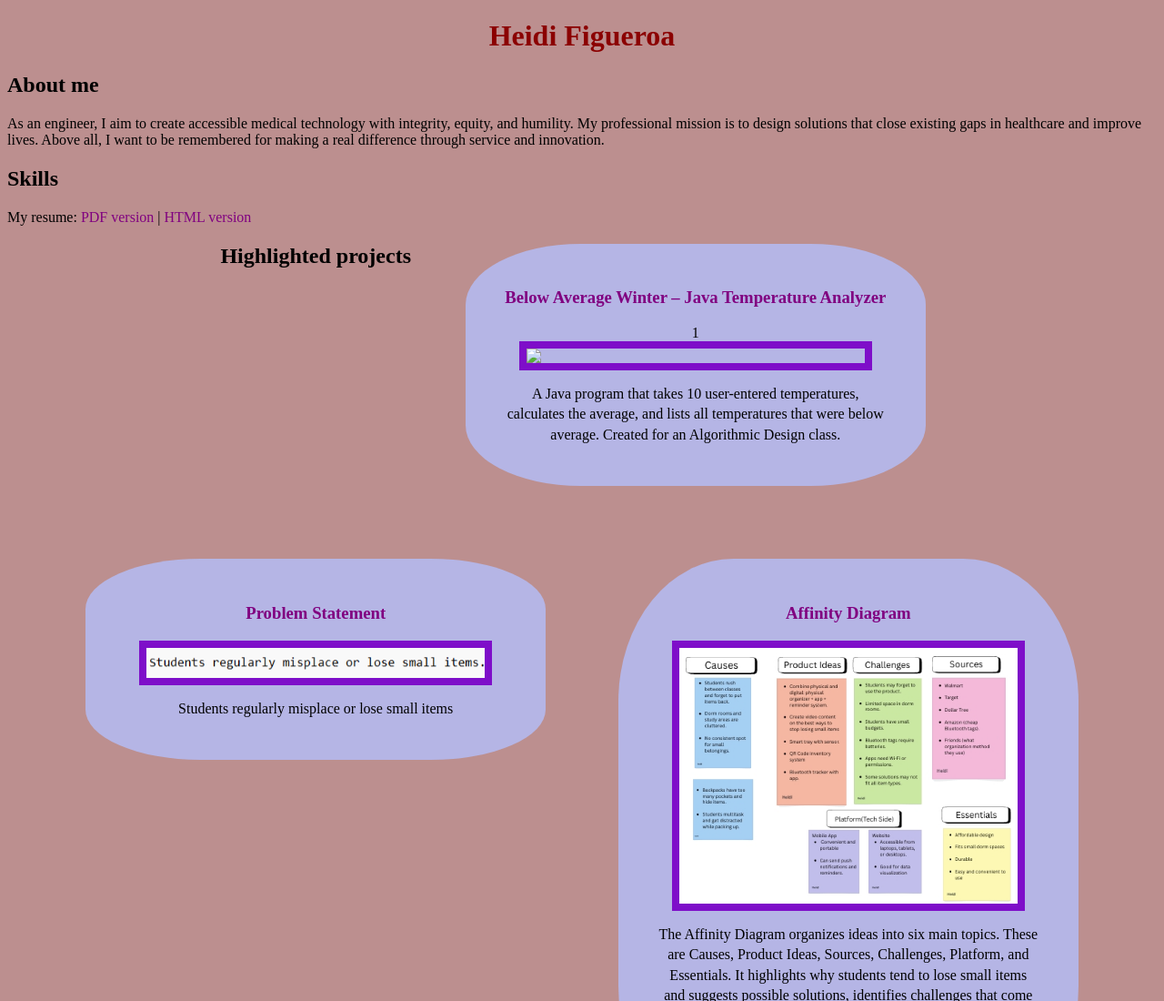
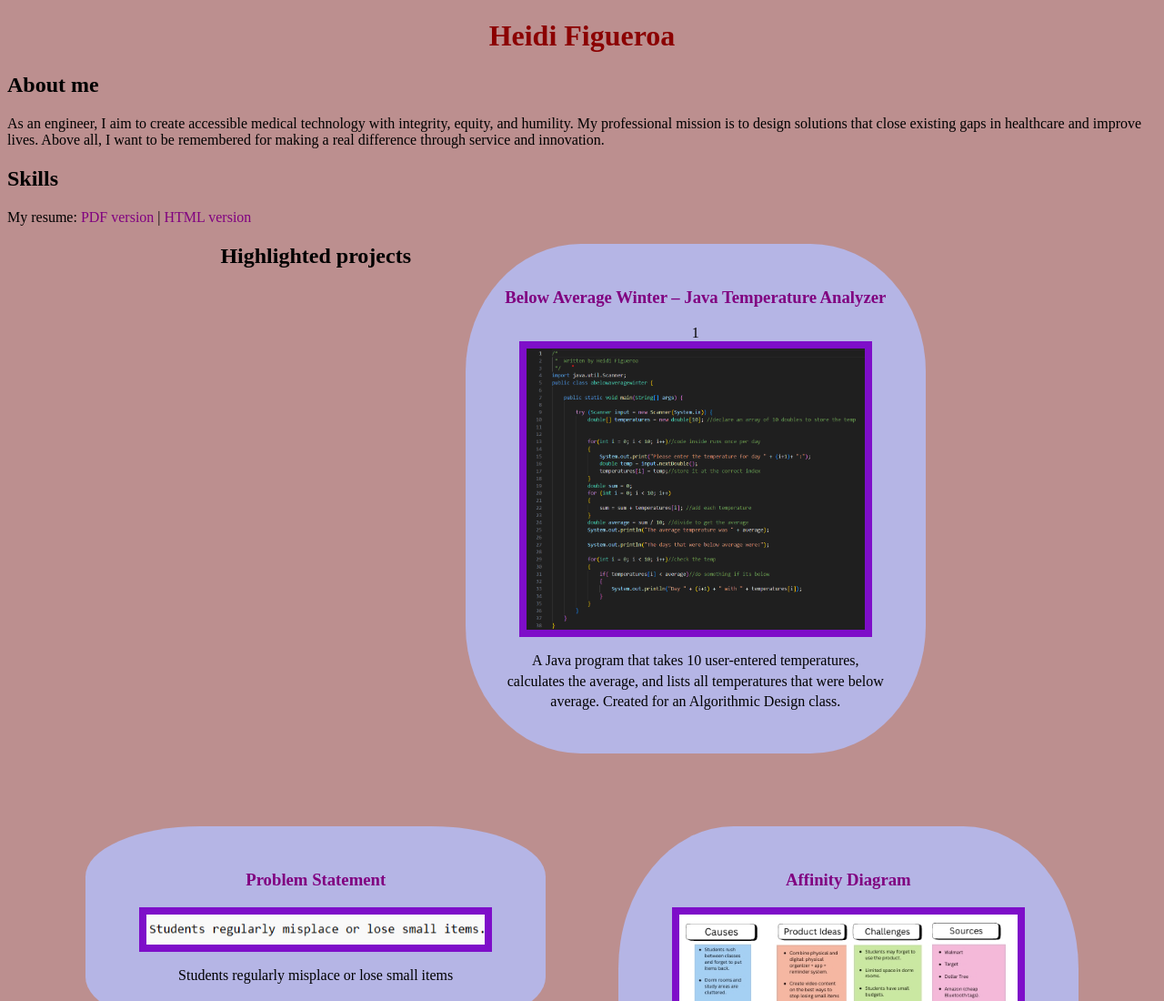
Before and after one commit to heidif-c/heidif-c.github.io, a plain HTML site: page index.html in a window 1280 px wide. Shown: the top 1100 px of the page at 91% size. Drawn offline with Linux system fonts and the light colour scheme.

Commit message:
imageforjavaproject1

```diff
--- a/index.html
+++ b/index.html
@@ -29,7 +29,7 @@
        <h3>Below Average Winter – Java Temperature Analyzer</h3>
        </a>
      1<a href="https://github.com/heidif-c/AlgorithmicDesign-JavaProject">
-      <img src="images/below_average_winter.png">
+      <img src="images/belowaveragewinter.png">
       </a>
       <p>A Java program that takes 10 user-entered temperatures, calculates the average,
       and lists all temperatures that were below average. Created for an Algorithmic Design class.</p>
```
